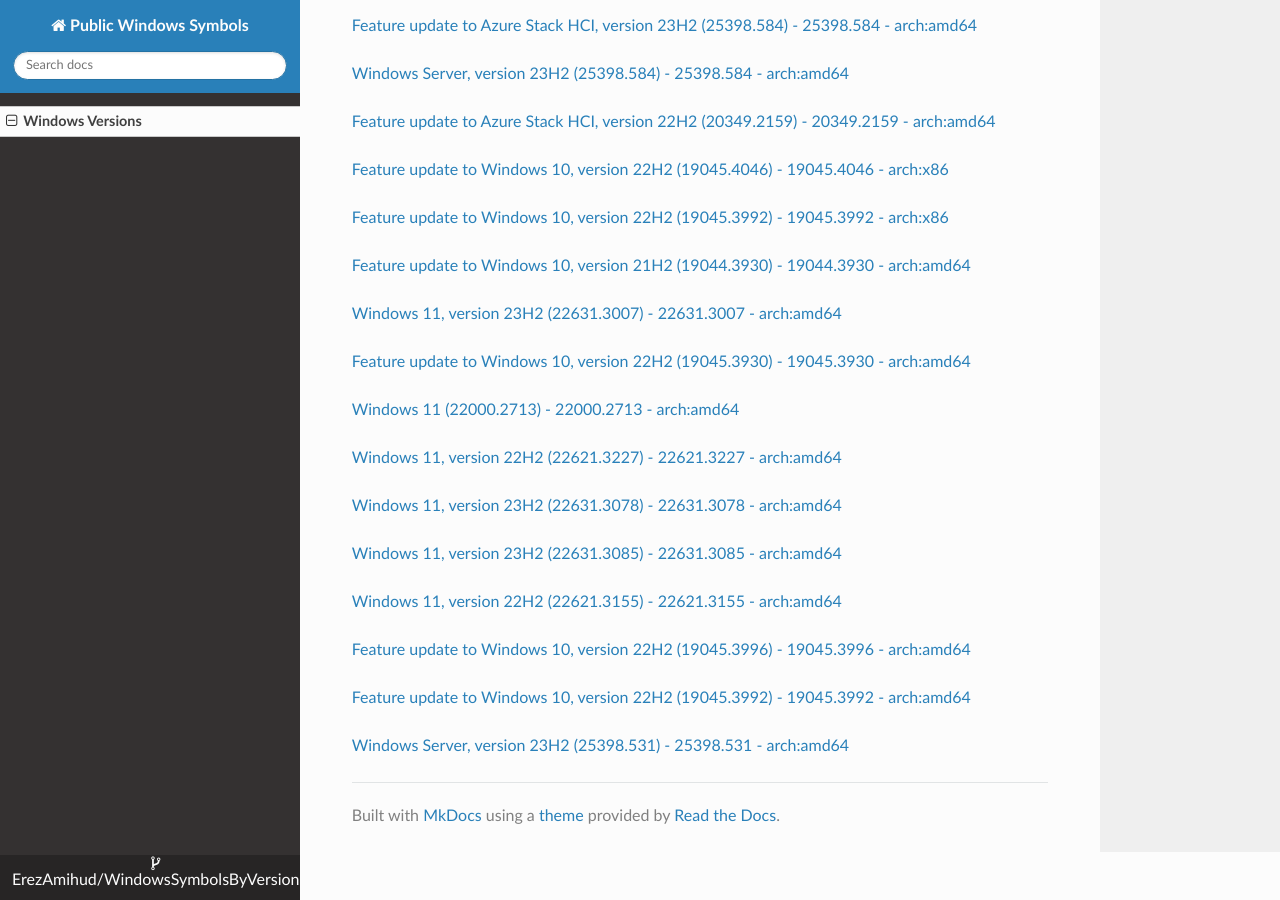
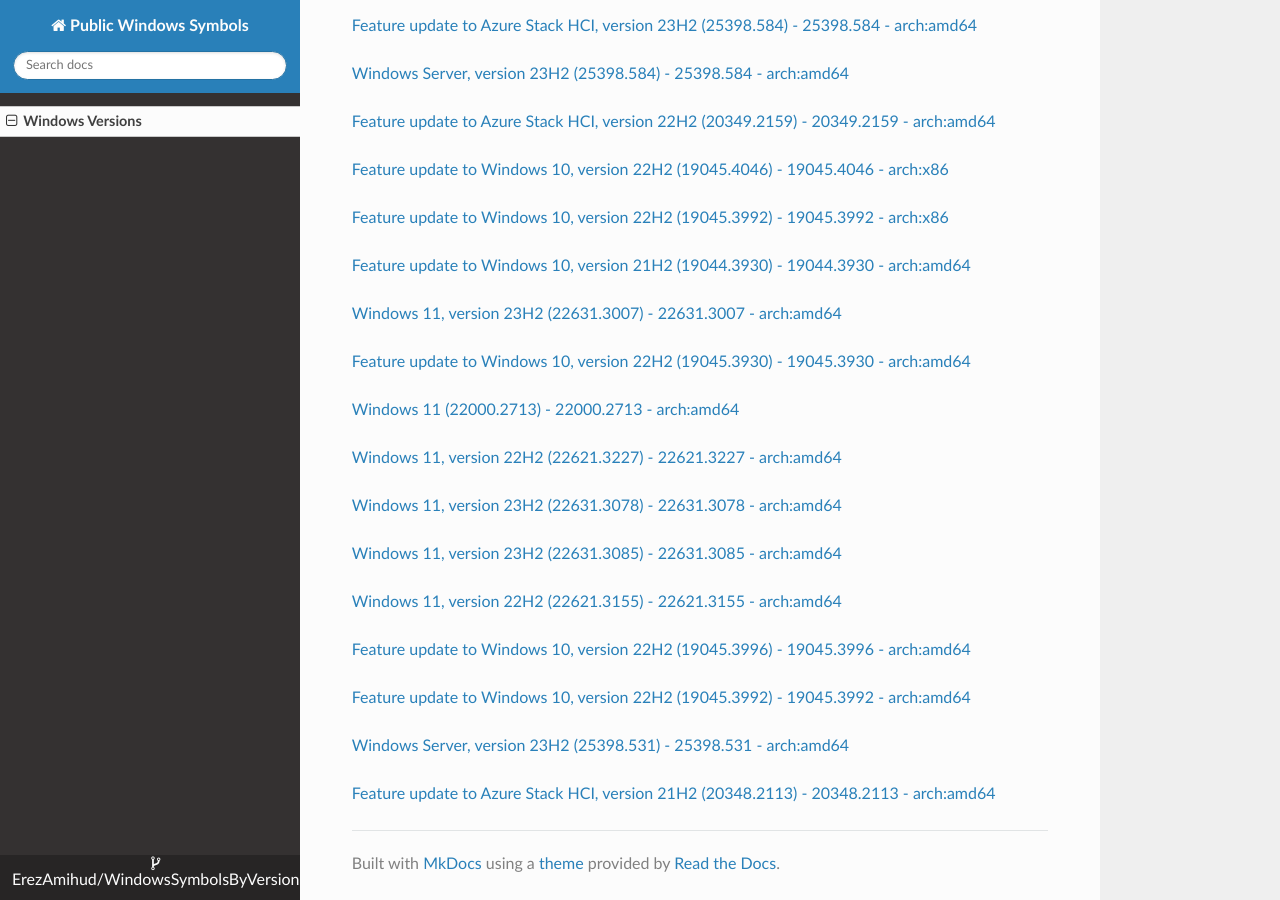
Before and after one commit to ErezAmihud/WindowsSymbolsByVersion, an MkDocs documentation site: the page built from docs/index.md, in a window 1280 px wide and 900 px high, scrolled down 19565 px. Built offline with MkDocs 1.6.1, drawn with Linux system fonts in a browser that asks for light colours; nearby versions of some CDN libraries.

Commit message:
Automated commit, add manifest for 208c39d2-fa5e-4fdf-94db-58f070d3cd07

```diff
--- a/docs/index.md
+++ b/docs/index.md
@@ -1084,3 +1084,6 @@
 
 
 [Windows Server, version 23H2 (25398.531) - 25398.531 - arch:amd64](https://github.com/ErezAmihud/WindowsSymbolsByVersion/blob/main/manifests/3212456b-0c98-45b0-96a7-d393437215c7.manifest)
+
+
+[Feature update to Azure Stack HCI, version 21H2 (20348.2113) - 20348.2113 - arch:amd64](https://github.com/ErezAmihud/WindowsSymbolsByVersion/blob/main/manifests/208c39d2-fa5e-4fdf-94db-58f070d3cd07.manifest)
```
Also changed, not shown: process_builds.json (+1 -1 lines), 1 other file.
